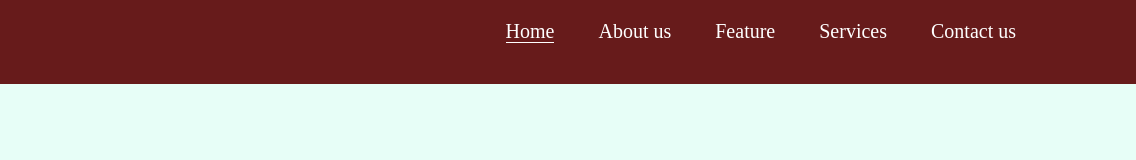
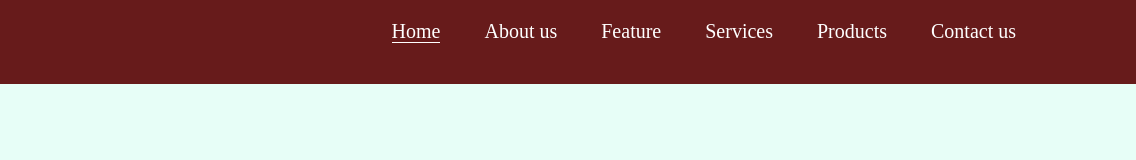
Before and after one commit to kundu2312/Task3-project, a plain HTML site: page index.html in a window 1280 px wide. Shown: the full height of the page, 144-1280 px from the left. Drawn offline with Linux system fonts and the light colour scheme.

Commit message:
some changes in html

```diff
--- a/index.html
+++ b/index.html
@@ -20,6 +20,7 @@
                     <li><a href="#">About us</a></li>
                     <li><a href="#">Feature</a></li>
                     <li><a href="#">Services</a></li>
+                    <li><a href="#">Products</a></li>
                     <li><a href="#">Contact us</a></li>
                 </ul>
             </nav>
```
